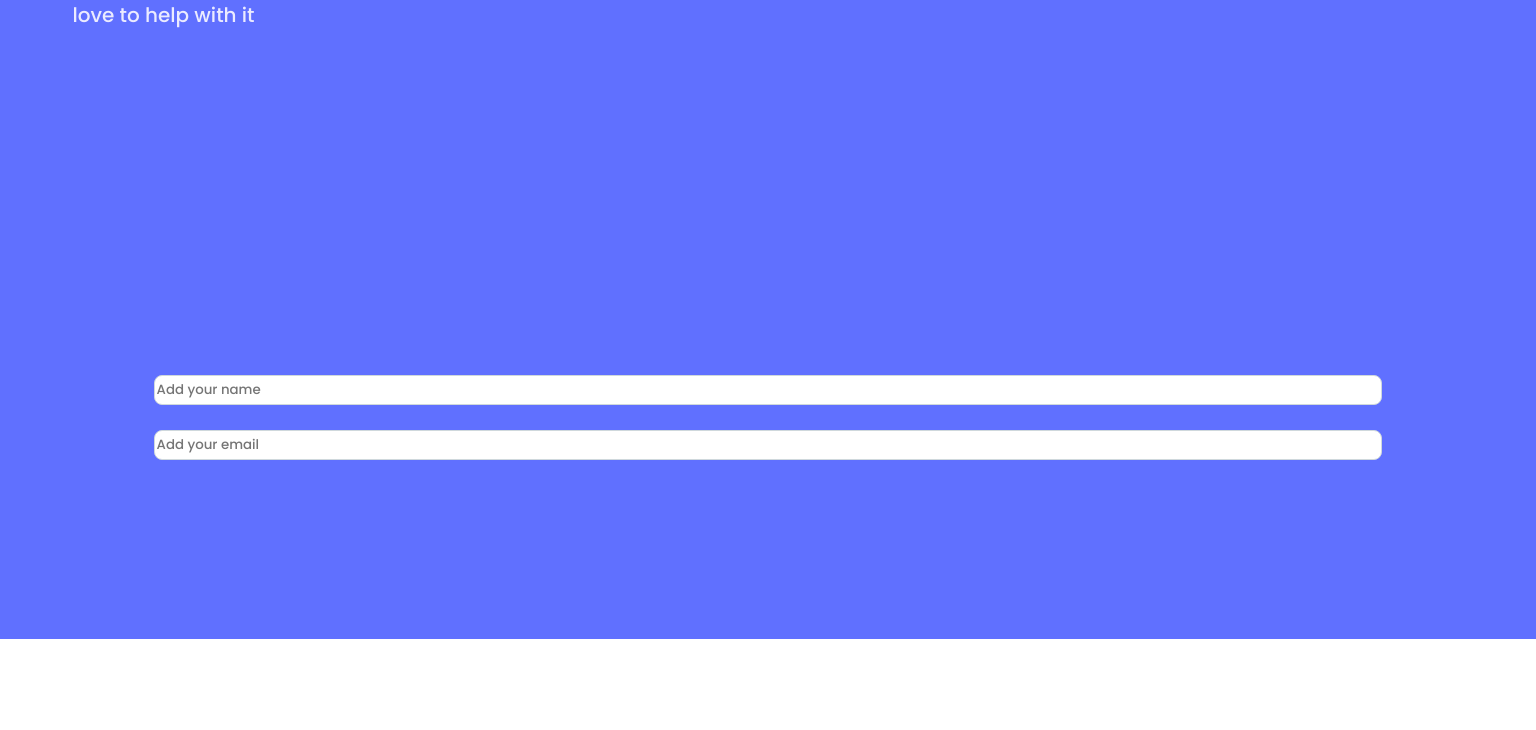
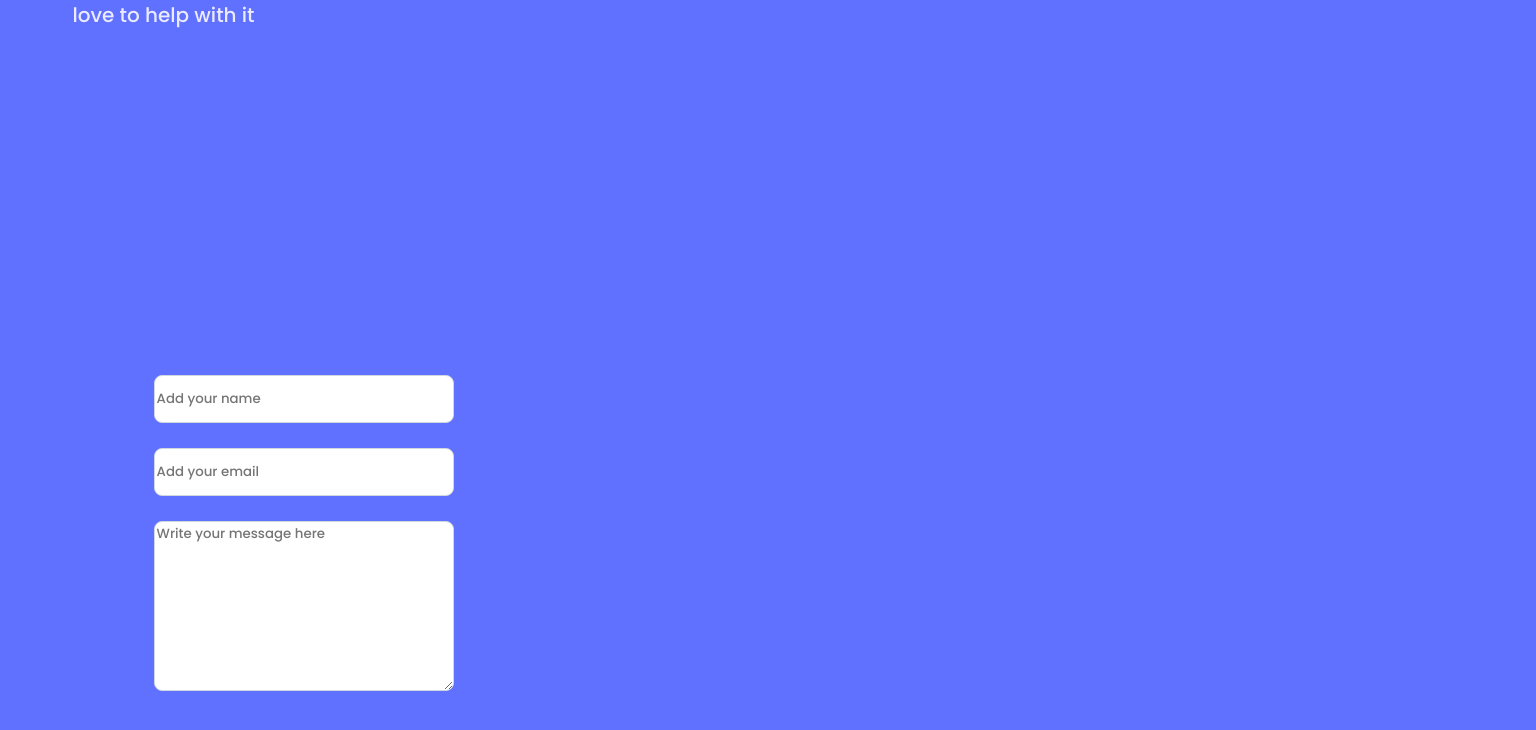
Before and after one commit to jugosack/Portfolio_Setup_And_Mobile_First, a website: page index.html in a window 1536 px wide. Shown: the part 4218-4948 px from the top of the page. Before the commit the page ends 4857 px from the top, so only its background shows below. Drawn offline with Linux system fonts and the light colour scheme.

Commit message:
Add Textarea

```diff
--- a/index.html
+++ b/index.html
@@ -380,7 +380,8 @@
   <form class="formsection" action="">
     <input type="text" id="name" name="user_name" placeholder="Add your name" maxlength="30"/>
     <input type="email" id="mail" name="user_email" placeholder="Add your email" maxlength="50" />
-        </form>
+    <textarea id="msg" name="user_message" placeholder="Write your message here" maxlength="500"></textarea>
+  </form>
     </footer>
 
 </body>
--- a/style.css
+++ b/style.css
@@ -942,9 +942,11 @@ body {
     flex-direction: column;
     justify-content: center;
   }
-  #name, #mail{
+  #name, #mail, #msg{
     /* Container */
-  height: 30px;
+    height: 48px;
+width: 300px;
+
   margin-bottom: 25px;
 
 
@@ -954,4 +956,8 @@ body {
   border: 1px solid #CFD8DC;
   border-radius: 8px;
   }
+  #msg{
+    /* Container */
+  height: 170px;
+  }
 }
```
